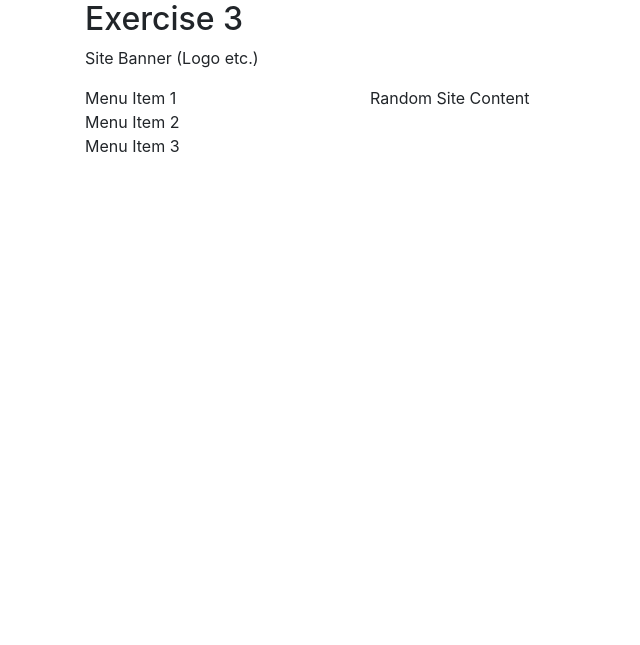
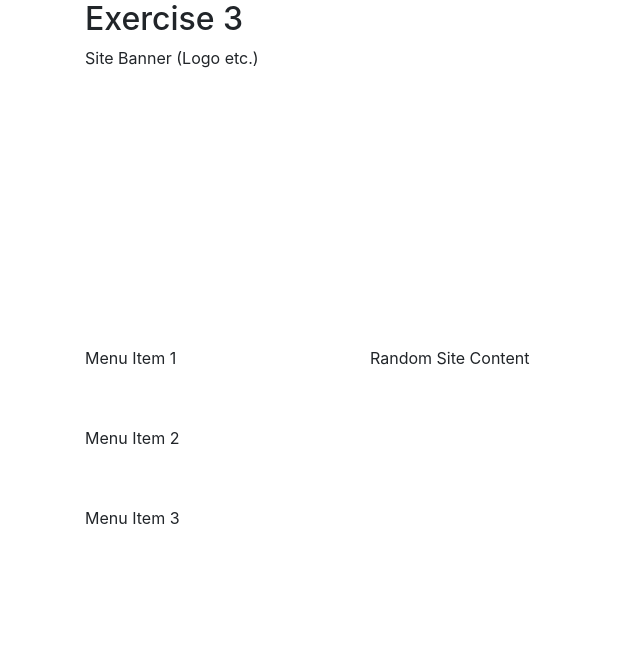
Before and after one commit to KuroseKoma/Web-Server-Application-Classwork, a PHP site: page /Task.php in a window 1280 px wide. Shown: the top 645 px of the page, without its empty margins (0-640 px from the left). Run offline with PHP 8.4, Linux system fonts and the light colour scheme; some libraries are stand-ins or nearby versions.

Commit message:
Add css(height)

```diff
--- a/session2/Task.php
+++ b/session2/Task.php
@@ -11,22 +11,34 @@
     <script src="https://code.jquery.com/jquery-3.2.1.slim.min.js" integrity="sha384-KJ3o2DKtIkvYIK3UENzmM7KCkRr/rE9/Qpg6aAZGJwFDMVNA/GpGFF93hXpG5KkN" crossorigin="anonymous"></script>
     <script src="https://cdnjs.cloudflare.com/ajax/libs/popper.js/1.12.9/umd/popper.min.js" integrity="sha384-ApNbgh9B+Y1QKtv3Rn7W3mgPxhU9K/ScQsAP7hUibX39j7fakFPskvXusvfa0b4Q" crossorigin="anonymous"></script>
     <script src="https://maxcdn.bootstrapcdn.com/bootstrap/4.0.0/js/bootstrap.min.js" integrity="sha384-JZR6Spejh4U02d8jOt6vLEHfe/JQGiRRSQQxSfFWpi1MquVdAyjUar5+76PVCmYl" crossorigin="anonymous"></script>
+
+    <style>
+        .bannerHeighth{
+            height: 300px;
+        }
+        .menuItems{
+            height: 80px;
+        }
+        .siteContent{
+            height: 300px;
+        }
+    </style>
 </head>
 <body>
     <div class="container center">
     <h2>Exercise 3</h2>
     <div class="row">
-        <section class='col-12' height='300'><p>Site Banner (Logo etc.)</p></section>
+        <section class='col-12 bannerHeighth'><p>Site Banner (Logo etc.)</p></section>
     </div>
     <div class="row">
         <section class='col-md-3 col-sm-12'>
         <div class="row">
-            <div class='col-md-12 col-sm-4' height='80'>Menu Item 1</div>
-            <div class='col-md-12 col-sm-4' height='80'>Menu Item 2</div>
-            <div class='col-md-12 col-sm-4' height='80'>Menu Item 3</div>
+            <div class='col-md-12 col-sm-4 menuItems'>Menu Item 1</div>
+            <div class='col-md-12 col-sm-4 menuItems'>Menu Item 2</div>
+            <div class='col-md-12 col-sm-4 menuItems'>Menu Item 3</div>
         </div>
         </section>
-        <section class='col-md-9 col-12' height='300'>Random Site Content</section>
+        <section class='col-md-9 col-12 siteContent'>Random Site Content</section>
     </div>
 
 </body>
```
